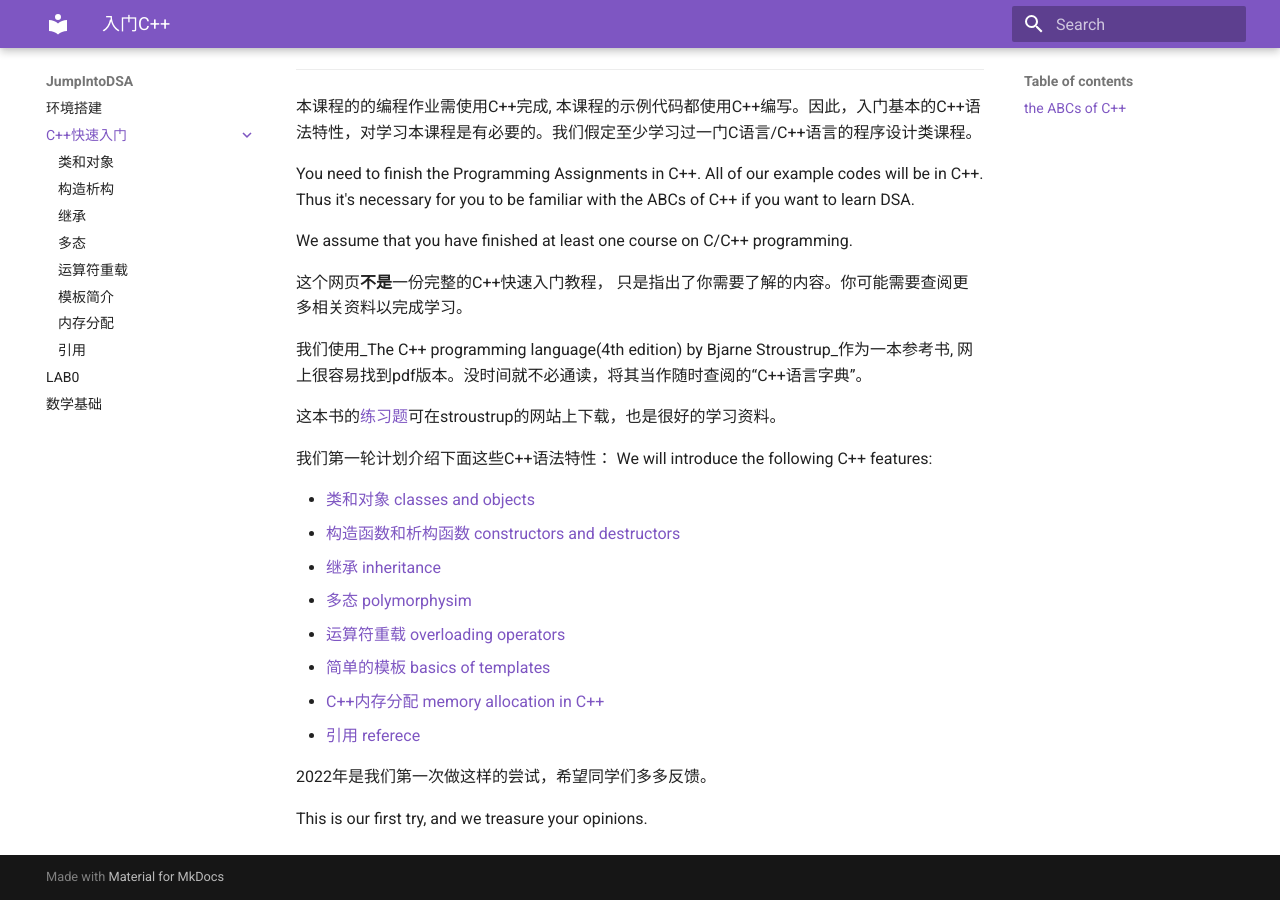
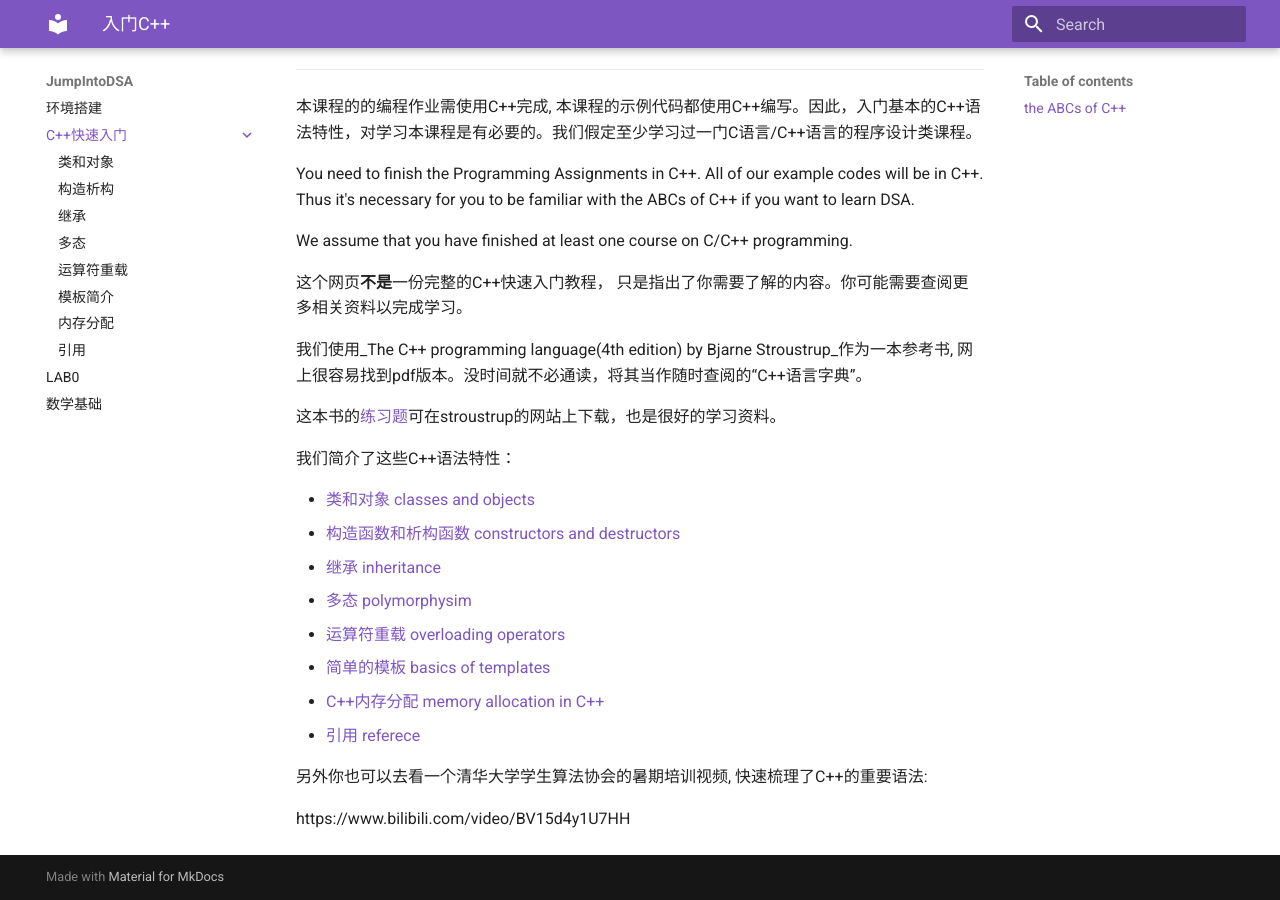
Before and after one commit to Tsinghua-DSA/JumpIntoDSA, an MkDocs documentation site: the page built from docs/C++/index.md, in a window 1280 px wide and 900 px high, scrolled down 705 px. Built offline with MkDocs 1.6.1 and Material for MkDocs 9.7.7, drawn with Linux system fonts in a browser that asks for light colours.

Commit message:
add link to bilibili video

```diff
--- a/docs/C++/index.md
+++ b/docs/C++/index.md
@@ -41,8 +41,7 @@ We assume that you have finished at least one course on C/C++ programming.
 
 这本书的[练习题](https://www.stroustrup.com/4thExercises.pdf)可在stroustrup的网站上下载，也是很好的学习资料。
 
-我们第一轮计划介绍下面这些C++语法特性：
-We will introduce the following C++ features:
+我们简介了这些C++语法特性：
 
 - [类和对象 classes and objects](./Class&Object.md)
 - [构造函数和析构函数 constructors and destructors](Cons&Dest.md)
@@ -53,6 +52,8 @@ We will introduce the following C++ features:
 - [C++内存分配  memory allocation in C++](Memory.md)
 - [引用  referece](Reference.md)
 
-2022年是我们第一次做这样的尝试，希望同学们多多反馈。
 
-This is our first try, and we treasure your opinions.
+
+另外你也可以去看一个清华大学学生算法协会的暑期培训视频, 快速梳理了C++的重要语法:
+
+https://www.bilibili.com/video/BV15d4y1U7HH
--- a/mkdocs.yml
+++ b/mkdocs.yml
@@ -9,7 +9,7 @@ theme:
     - navigation.indexes
 
 nav:
-  - 环境搭建: Environment
+  - 环境搭建: Environment/index.md
   - C++快速入门:
     - C++/index.md
     - 类和对象: C++/Class&Object.md
@@ -20,5 +20,5 @@ nav:
     - 模板简介: C++/Templates.md
     - 内存分配: C++/Memory.md
     - 引用: C++/Reference.md
-  - LAB0: LAB0
-  - 数学基础: Math
+  - LAB0: LAB0/index.md
+  - 数学基础: Math/index.md
```
Also changed, not shown: docs/index.md (+2 -2 lines).
